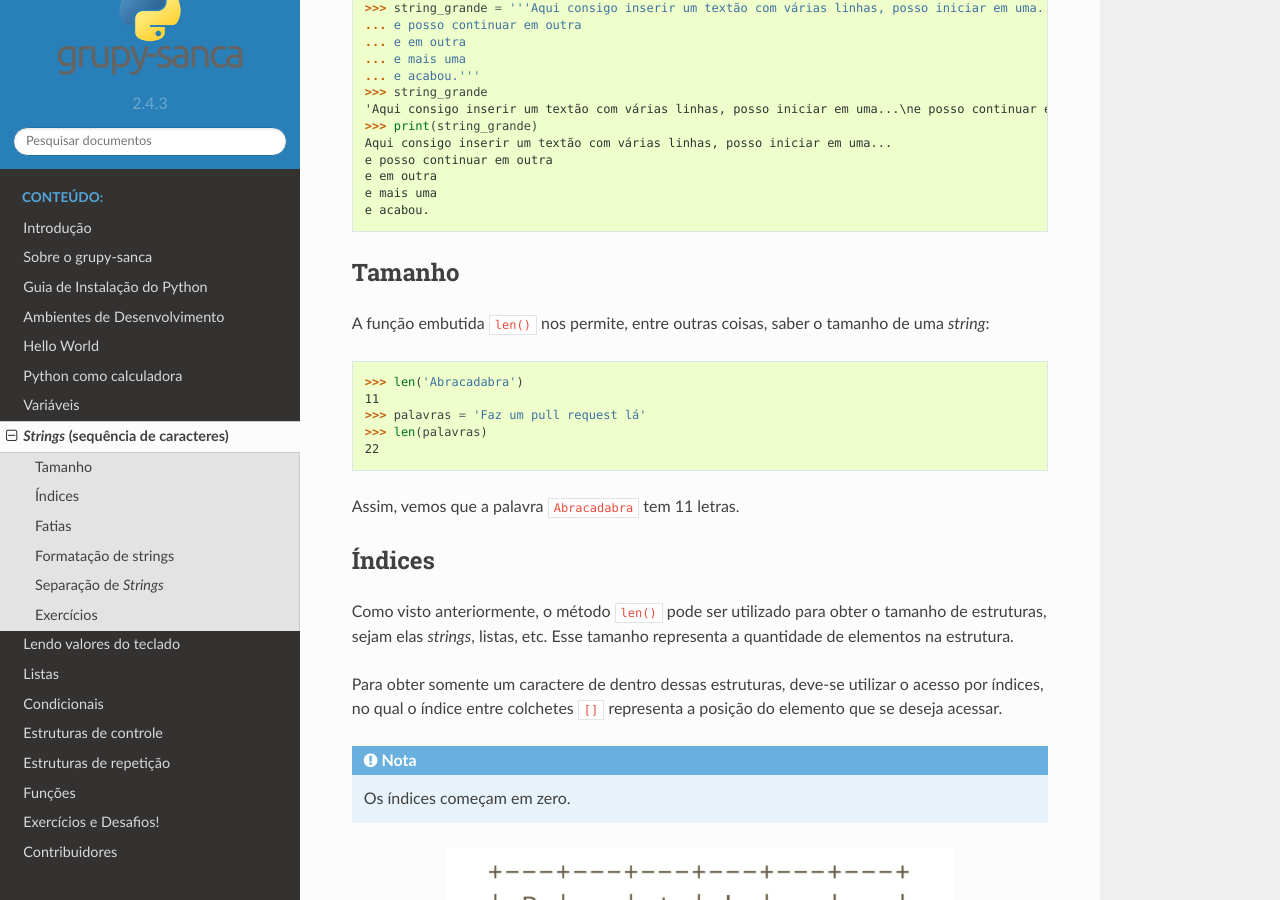
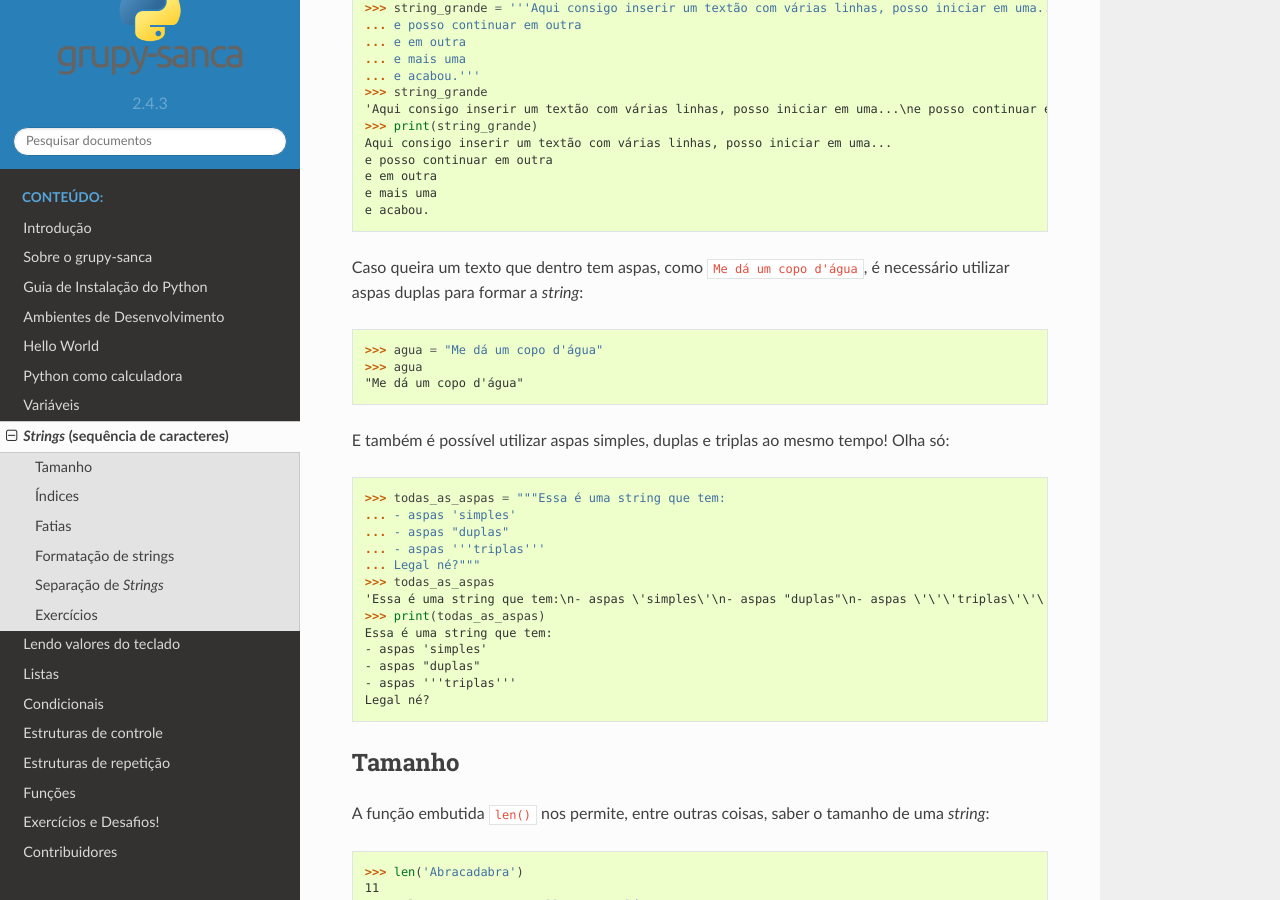
Before and after one commit to grupy-sanca/curso-python, a Sphinx documentation site: the page built from source/strings.rst, in a window 1280 px wide and 900 px high, scrolled down 1109 px. Built offline with Sphinx 7.4.7 and the Read the Docs theme 2.0.0, drawn with Linux system fonts in a browser that asks for light colours.

Commit message:
aspas simples, duplas, triplas num único exemplo

```diff
--- a/source/strings.rst
+++ b/source/strings.rst
@@ -64,6 +64,34 @@ Para strings em várias linhas, utilize 3 aspas:
    e em outra
    e mais uma
    e acabou.
+
+Caso queira um texto que dentro tem aspas, como ``Me dá um copo d'água``, é
+necessário utilizar aspas duplas para formar a *string*:
+
+.. doctest::
+
+   >>> agua = "Me dá um copo d'água"
+   >>> agua
+   "Me dá um copo d'água"
+
+E também é possível utilizar aspas simples, duplas e triplas ao mesmo tempo!
+Olha só:
+
+.. doctest::
+
+   >>> todas_as_aspas = """Essa é uma string que tem:
+   ... - aspas 'simples'
+   ... - aspas "duplas"
+   ... - aspas '''triplas'''
+   ... Legal né?"""
+   >>> todas_as_aspas
+   'Essa é uma string que tem:\n- aspas \'simples\'\n- aspas "duplas"\n- aspas \'\'\'triplas\'\'\'\nLegal né?'
+   >>> print(todas_as_aspas)
+   Essa é uma string que tem:
+   - aspas 'simples'
+   - aspas "duplas"
+   - aspas '''triplas'''
+   Legal né?
 
 
 Tamanho
```
